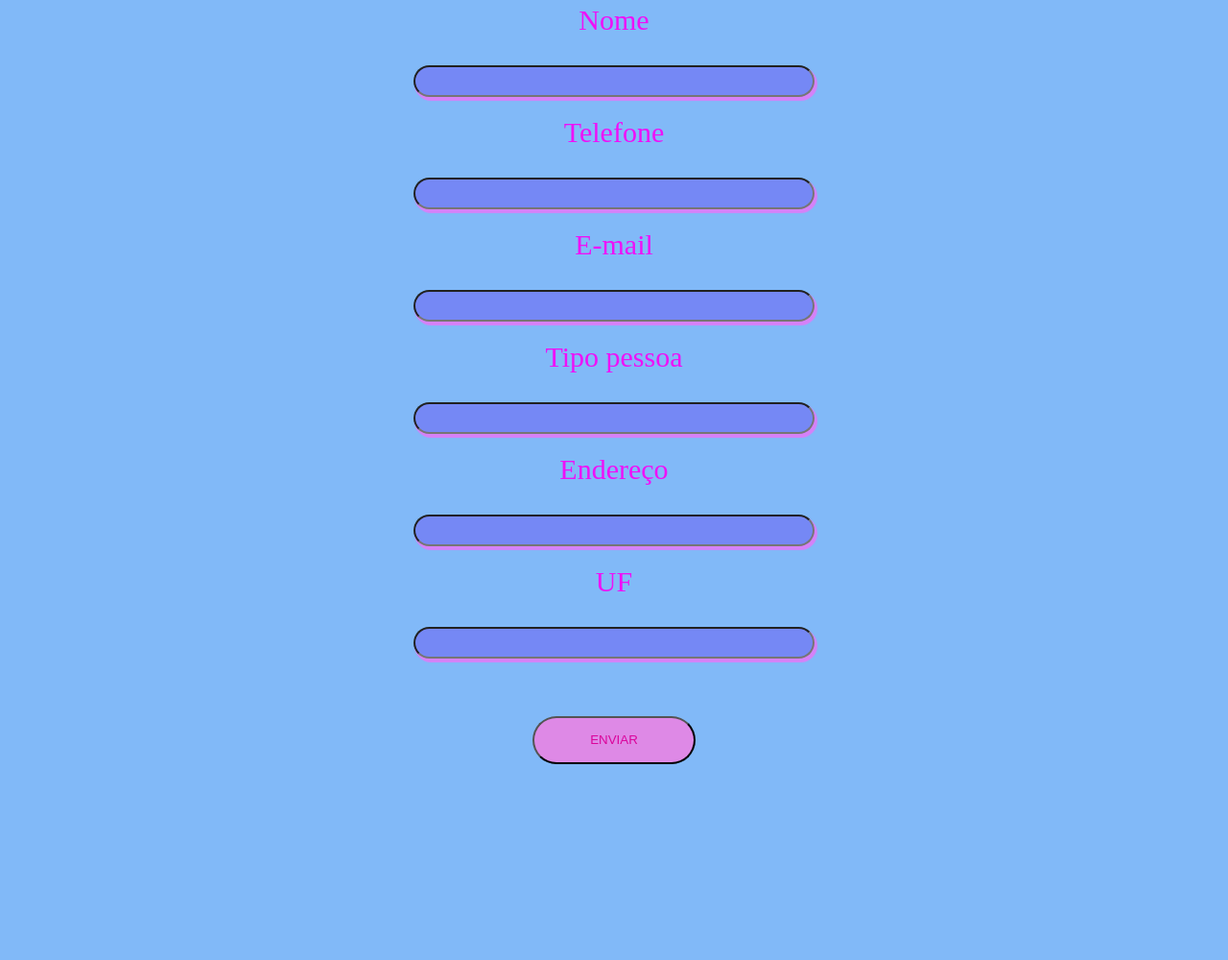
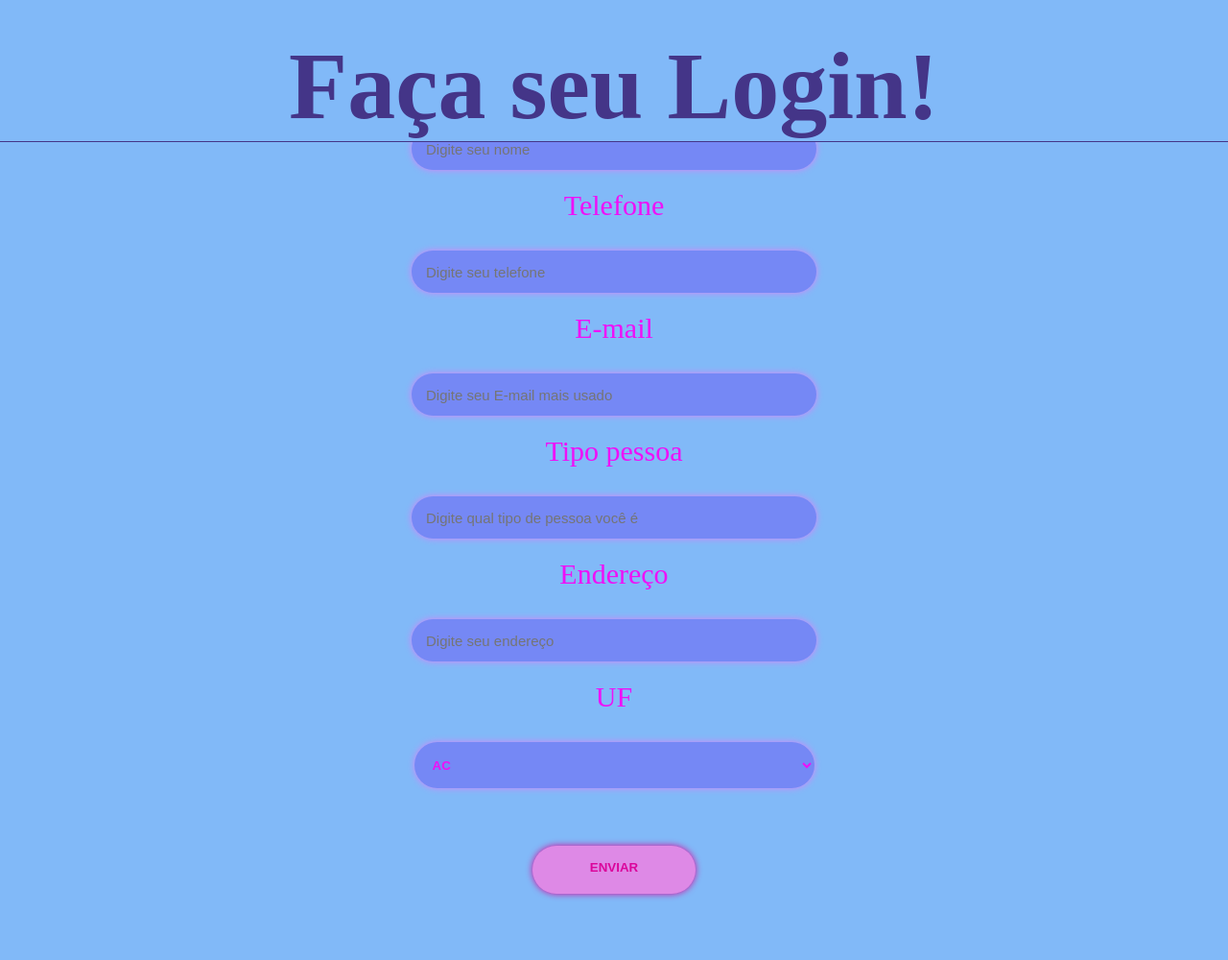
Before and after one commit to JoniL-W/Desenvolvimento-WEB-, a PHP site: page / in a window 1280 px wide. Shown: the whole page at 96% size. Before the commit the page ends 796 px from the top, so only its background shows below. Run offline with PHP 8.4, Linux system fonts and the light colour scheme.

Commit message:
modificações no cabeçalho e hovers adicionados

```diff
--- a/Aula01/index.html
+++ b/Aula01/index.html
@@ -9,21 +9,56 @@
 </head>
 
 <body>
+    <header>
+        <div>
+            <h3>
+                Faça seu Login!
+            </h3>
+        </div>
+    </header>
     <section class="section_01">
         <div class="container">
             <form class="form_01" action="">
-                <label for="Name">Nome</label>
-                <input type="text">
-                <label for="telefone">Telefone</label>
-                <input type="number">
-                <label for="email">E-mail</label>
-                <input type="text">
-                <label for="tipo P">Tipo pessoa</label>
-                <input type="text">
-                <label for="ender.">Endereço</label>
-                <input type="text">
-                <label for="UF">UF</label>
-                <input type="text">
+                <label>Nome</label>
+                <input placeholder="Digite seu nome" type="text">
+                <label>Telefone</label>
+                <input placeholder="Digite seu telefone" type="number">
+                <label>E-mail</label>
+                <input placeholder="Digite seu E-mail mais usado" type="text">
+                <label>Tipo pessoa</label>
+                <input placeholder="Digite qual tipo de pessoa você é" type="text">
+                <label>Endereço</label>
+                <input placeholder="Digite seu endereço" type="text">
+                <label>UF</label>
+                <select class="seletor" name="" id="">
+                    <option value="#">AC</option>
+                    <option value="#">AL</option>
+                    <option value="#">AP</option>
+                    <option value="#">AM</option>
+                    <option value="#">CE</option>
+                    <option value="#">DF</option>
+                    <option value="#">ES</option>
+                    <option value="#">GO</option>
+                    <option value="#">MA</option>
+                    <option value="#">MT</option>
+                    <option value="#">MS</option>
+                    <option value="#">MG</option>
+                    <option value="#">PA</option>
+                    <option value="#">PB</option>
+                    <option value="#">PR</option>
+                    <option value="#">PE</option>
+                    <option value="#">PI</option>
+                    <option value="#">RJ</option>
+                    <option value="#">RN</option>
+                    <option value="#">RS</option>
+                    <option value="#">RO</option>
+                    <option value="#">RR</option>
+                    <option value="#">SC</option>
+                    <option value="#">SP</option>
+                    <option value="#">SE</option>
+                    <option value="#">TO</option>
+                </select>
+
                 <button class="botao">ENVIAR</button>
             </form>
         </div>
--- a/Aula01/style.css
+++ b/Aula01/style.css
@@ -3,43 +3,97 @@
     padding: 0;
     text-decoration: none;
 }
+body{
+    background-color: #81b9f8;
 
+}
+header div h3{
+    text-align: center;
+    font-size: 100px;
+    color: rgb(68, 53, 136);
+    margin-top: 2rem;
+    border-bottom: 1px solid rgb(68, 53, 136);
+
+}
+header {
+    position: fixed;
+    top: 0;
+    left: 0;
+    width: 100%;
+    background-color: #81b9f8;
+    z-index: 1000;
+}
 .form_01{
     display: flex;
     flex-direction: column;
     align-items: center;
     gap: 20px;
 }
-.form_01 input{
+.form_01 input {
     width: 400px;
+    height: 30px;
     margin-top: 10px;
-    padding:7px;
+    padding: 7px;
+    padding-left: 15px;
     border-radius: 30px;
-    box-shadow: 2px 3px 1px 1px #d681f8;
+    border: none;
+    outline: none;
+    box-shadow: 0 0 7px #d681f8;
     background-color: rgb(117, 136, 245);
+    font-size: 15px;
+}
+.form_01 input:hover{
+    background-color: rgb(222, 137, 230);
+    transition: 0.3s linear;
 }
 .form_01 label{
     font-size: 30px;
     color: rgb(239, 15, 247);
 }
-.container{
-    background-color: #81b9f8;
-    display: flex;
-    justify-content: center;
-    align-items: center;
-    height: 100vh;
-
+label:hover{
+    border-bottom: 1px solid  rgb(239, 15, 247);
 
 }
+
 .botao{
     display: flex;
     width: 170px;
     height: 50px;
     margin-top: 40px;
     padding: 15px;
+    border:none;
     justify-content: center;
     border-radius: 40px;
+    box-shadow: 0 0 7px ;
     background-color: rgb(222, 137, 230);
-    color:rgb(219, 4, 155) ;
-
+    color:rgb(219, 4, 155);
+    font-weight: bold;
 }
+.botao:hover{
+    background-color: rgb(117, 136, 245);
+    transition: 0.1s linear;
+}
+.seletor {
+    width: 417px;
+    height: 3rem;
+    margin-top: 10px;
+    padding:7px;
+    border: none;
+    outline: none;
+    border-radius: 30px;
+    box-shadow: 0 0 7px #d681f8;
+    background-color: rgb(117, 136, 245);
+    color: rgb(239, 15, 247);
+    font-weight: bold;
+    padding-left: 15px;
+}
+.seletor:hover{
+    background-color: rgb(222, 137, 230);
+    transition: 0.1s linear;
+}
+.section_01{
+    display: flex;
+    justify-content:center ;
+    align-items: center;
+    min-height: calc(100vh - -200px)
+}
```
